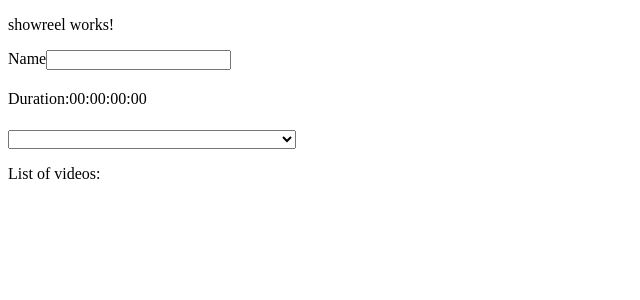
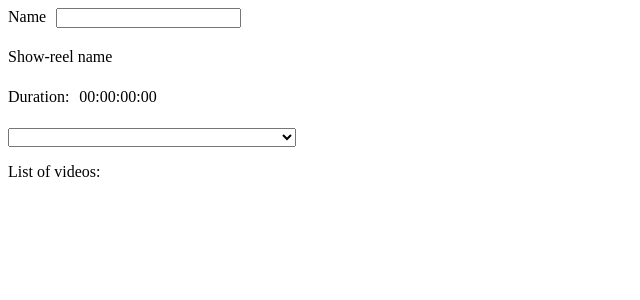
Before and after one commit to SusaneS/show-reel, an Angular app: page / in a window 1280 px wide. Shown: the top 300 px of the page, without its empty margins (0-640 px from the left). Built offline with nearby package versions, Linux system fonts and the light colour scheme.

Commit message:
a bit of refactoring

```diff
--- a/src/app/showreel/showreel.component.css
+++ b/src/app/showreel/showreel.component.css
@@ -2,6 +2,7 @@
   display: flex;
   height: 20px;
   margin-bottom: 20px;
+  gap: 10px;
 }
 
 .error {
--- a/src/app/showreel/showreel.component.html
+++ b/src/app/showreel/showreel.component.html
@@ -1,11 +1,11 @@
-<p>showreel works!
-
-
-
 <div>
   <div class="row">
     <span>Name</span>
-    <input id="name">
+    <input [(ngModel)]="showreel.name" id="name">
+  </div>
+  <div class="row">
+    <span>Show-reel name</span>
+    <span>{{showreel.name}}</span>
   </div>
   <div class="row">
     <span>Duration: </span>
```
